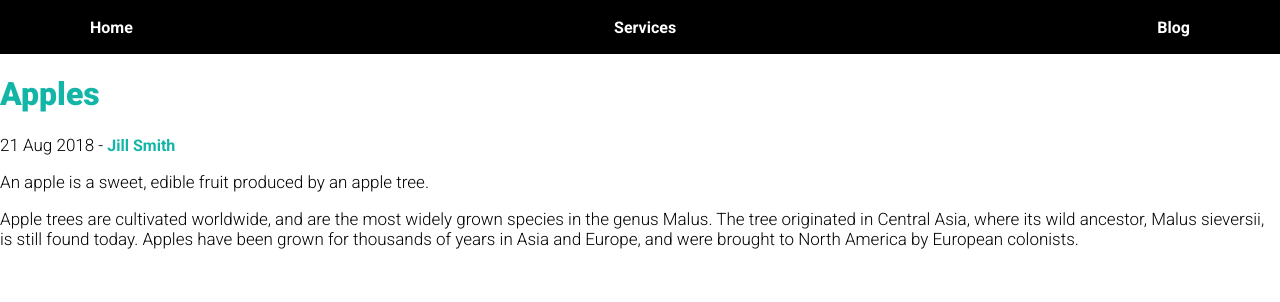
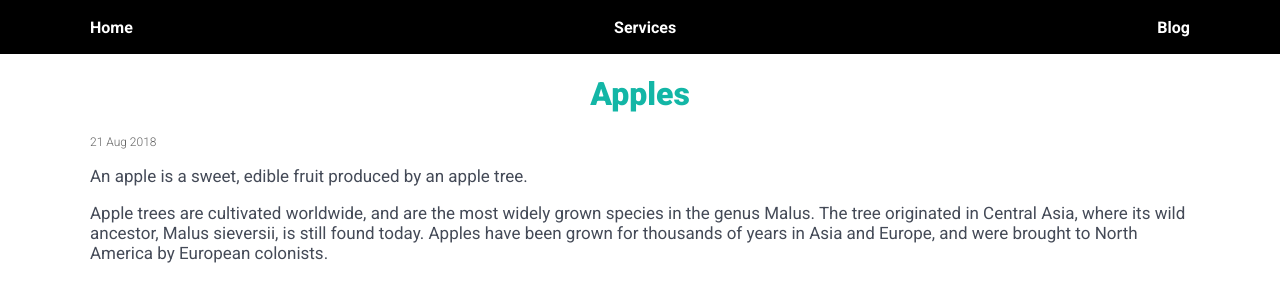
Before and after one commit to jromainkrupa/jeanro, a Jekyll site: the page built from _posts/2018-08-21-apples.md, in a window 1280 px wide. Shown: the top 302 px of the page. Built offline with Jekyll 4.4.1, drawn with Linux system fonts in a browser that asks for light colours; nearby versions of some CDN libraries; some web fonts are replaced.

Commit message:
article layout

```diff
--- a/_layouts/post.html
+++ b/_layouts/post.html
@@ -1,14 +1,13 @@
 ---
 layout: default
 ---
-<h1>{{ page.title }}</h1>
+<div class="container blog">
+  <h1 class="text-center">{{ page.title }}</h1>
 
-<p class="">
-  {{ page.date | date_to_string }}
-  {% assign author = site.authors | where: 'short_name', page.author | first %}
-  {% if author %}
-    - <a href="{{ author.url }}">{{ author.name }}</a>
-  {% endif %}
-</p>
+  <h3 class="">
+    {{ page.date | date_to_string }}
+  </h3>
 
-{{ content }}
+  {{ content }}
+
+</div>
--- a/_sass/main.scss
+++ b/_sass/main.scss
@@ -45,6 +45,9 @@
 }
 .p-white {
   color: white;
+}
+.text-center {
+  text-align: center;
 }
 .p-dark {
   color: #444A57;
```
